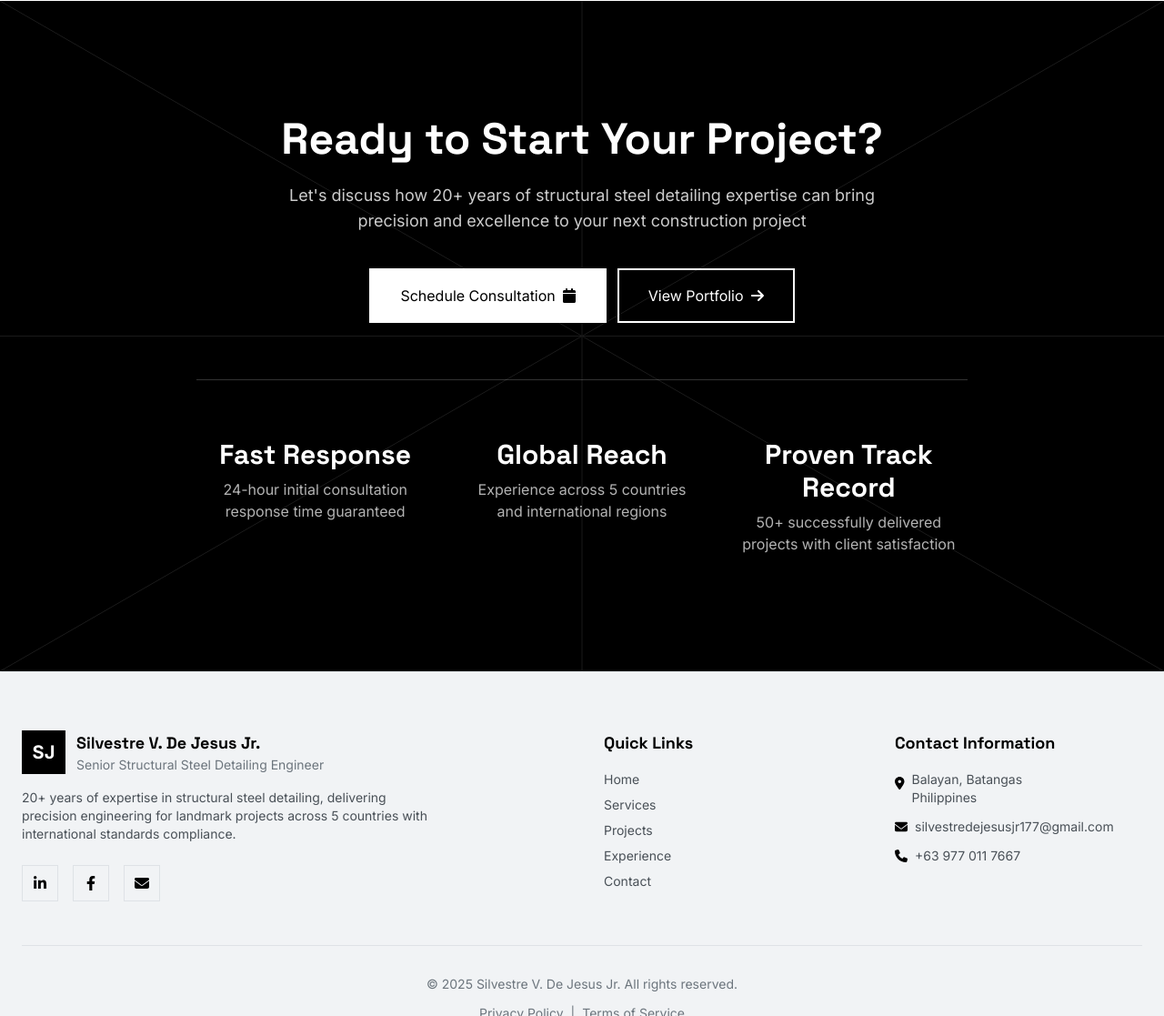
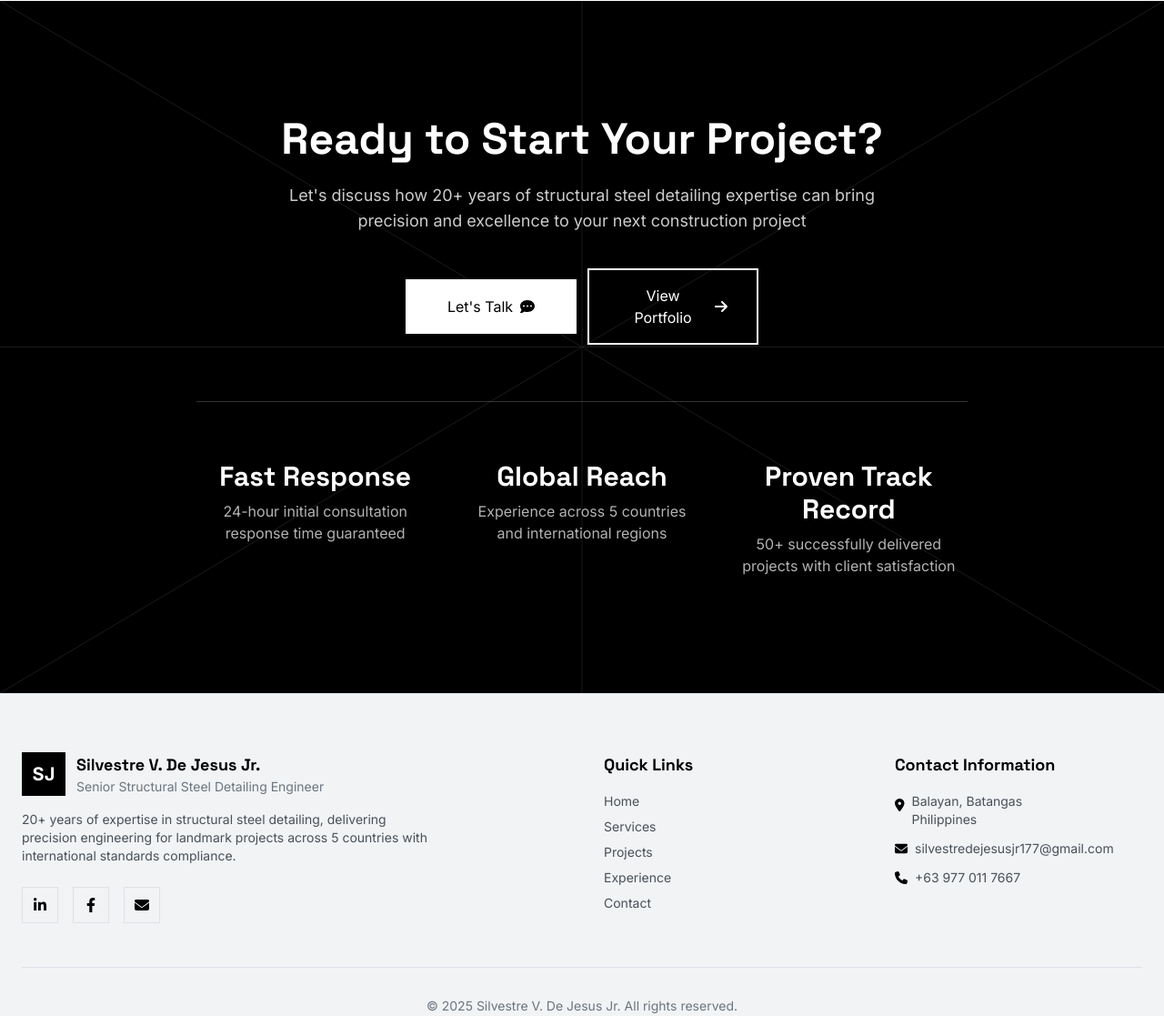
Before and after one commit to bogiiiie/silvestre-dejesus, a website: page html/home.html in a window 1280 px wide. Shown: the part 6145-7262 px from the top of the page at 91% size. Drawn offline with nearby package versions, Linux system fonts and the light colour scheme; some icons are missing.

Commit message:
Twenty Second Commit - Schedule Consultation -> Let's Talk text content of anchor tag in home.html

```diff
--- a/html/home.html
+++ b/html/home.html
@@ -1856,16 +1856,16 @@
                 to your next construction project
             </p>
 
-            <div class="flex flex-col sm:flex-row max-sm:max-w-sm items-center justify-center gap-4 text-sm sm:text-base"
+            <div class="grid grid-cols-1 sm:grid-cols-2 w-full max-w-sm items-center justify-center gap-4 text-sm sm:text-base"
                 data-aos="fade-up">
-                <a href="mailto:silvestredejesusjr177@gmail.com"
-                    class="px-8 py-4 w-full sm:w-auto sm:w-auto ring-2 ring-white bg-white text-black font-medium inline-flex justify-center items-center space-x-2 hover:bg-hover hover:ring-hover hover:text-white active:bg-hover active:ring-hover active:text-white transition-all ease duration-300"
-                    aria-label="Schedule structural steel detailing consultation via email" itemprop="email">
-                    <span>Schedule Consultation</span>
-                    <i class="fa-solid fa-calendar" aria-hidden="true" role="presentation"></i>
+                <a href="contacts.html"
+                    class="px-8 py-4 w-full sm:w-auto ring-2 ring-white bg-white text-black font-medium inline-flex justify-center items-center space-x-2 hover:bg-hover hover:ring-hover hover:text-white active:bg-hover active:ring-hover active:text-white transition-all ease duration-300"
+                    aria-label="Contact us to discuss your project" itemprop="email">
+                    <span>Let's Talk</span>
+                    <i class="fa-solid fa-comment-dots" aria-hidden="true" role="presentation"></i>
                 </a>
                 <a href="#projects"
-                    class="px-8 py-4 w-full sm:w-auto sm:w-auto ring-2 ring-white font-medium inline-flex justify-center items-center space-x-2 hover:bg-hover hover:text-white hover:ring-hover active:bg-hover active:text-white active:ring-hover transition-all ease duration-300"
+                    class="px-8 py-4 w-full sm:w-auto ring-2 ring-white font-medium inline-flex justify-center items-center space-x-2 hover:bg-hover hover:text-white hover:ring-hover active:bg-hover active:text-white active:ring-hover transition-all ease duration-300"
                     aria-label="View complete project portfolio">
                     <span>View Portfolio</span>
                     <i class="fa-solid fa-arrow-right" aria-hidden="true" role="presentation"></i>
@@ -1943,9 +1943,11 @@
                         <li><a href="#main-content"
                                 class="text-text-secondary hover:text-black active:text-black transition-colors"
                                 aria-label="Navigate to home section">Home</a></li>
-                        <li><a href="#services"
+                        <li>
+                            <fa href="#services"
                                 class="text-text-secondary hover:text-black active:text-black transition-colors"
-                                aria-label="Navigate to services section">Services</a></li>
+                                aria-label="Navigate to services section">Services</fa>
+                        </li>
                         <li><a href="#projects"
                                 class="text-text-secondary hover:text-black active:text-black transition-colors"
                                 aria-label="Navigate to projects section">Projects</a></li>
```
Also changed, not shown: src/output.css.
